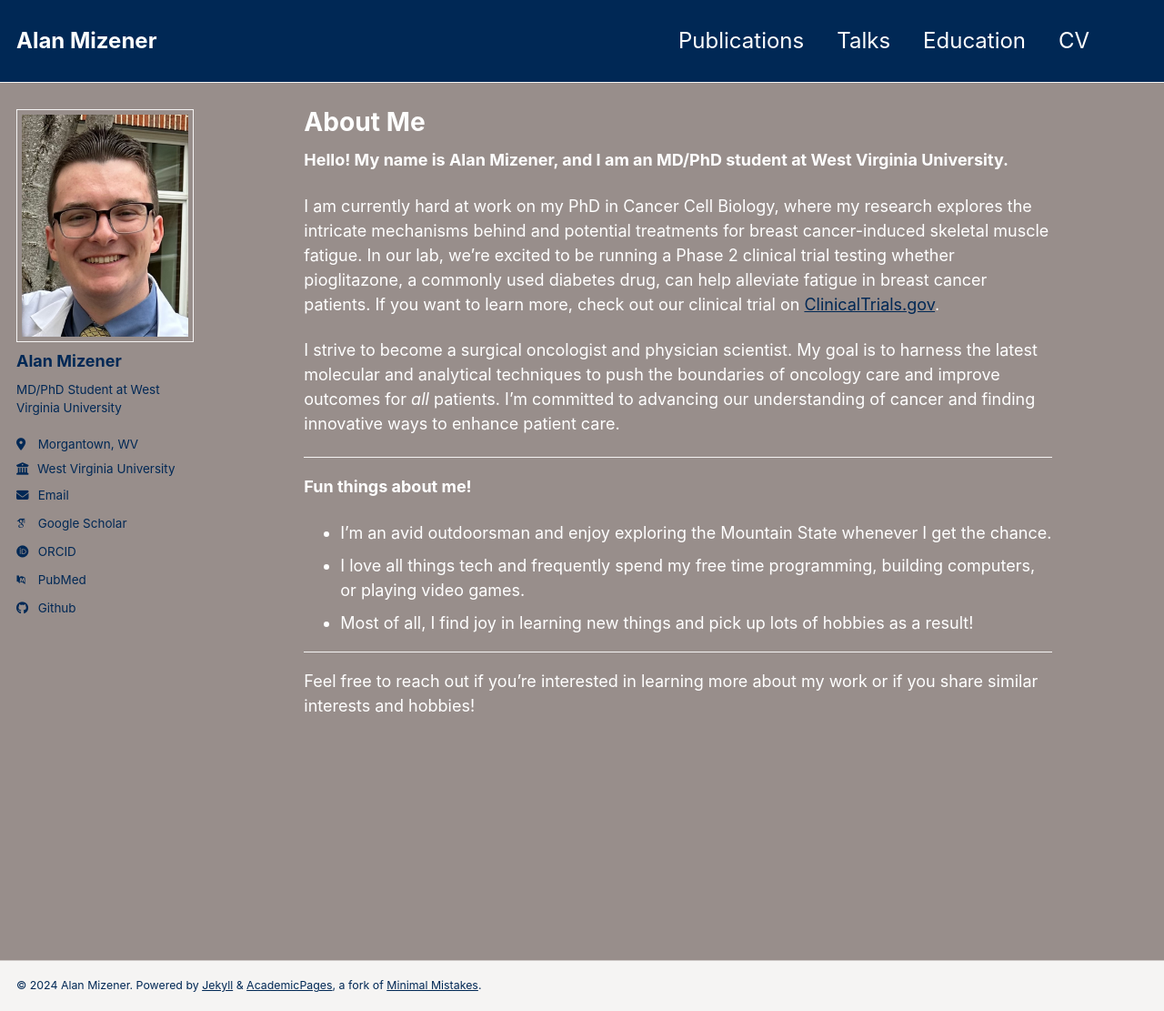
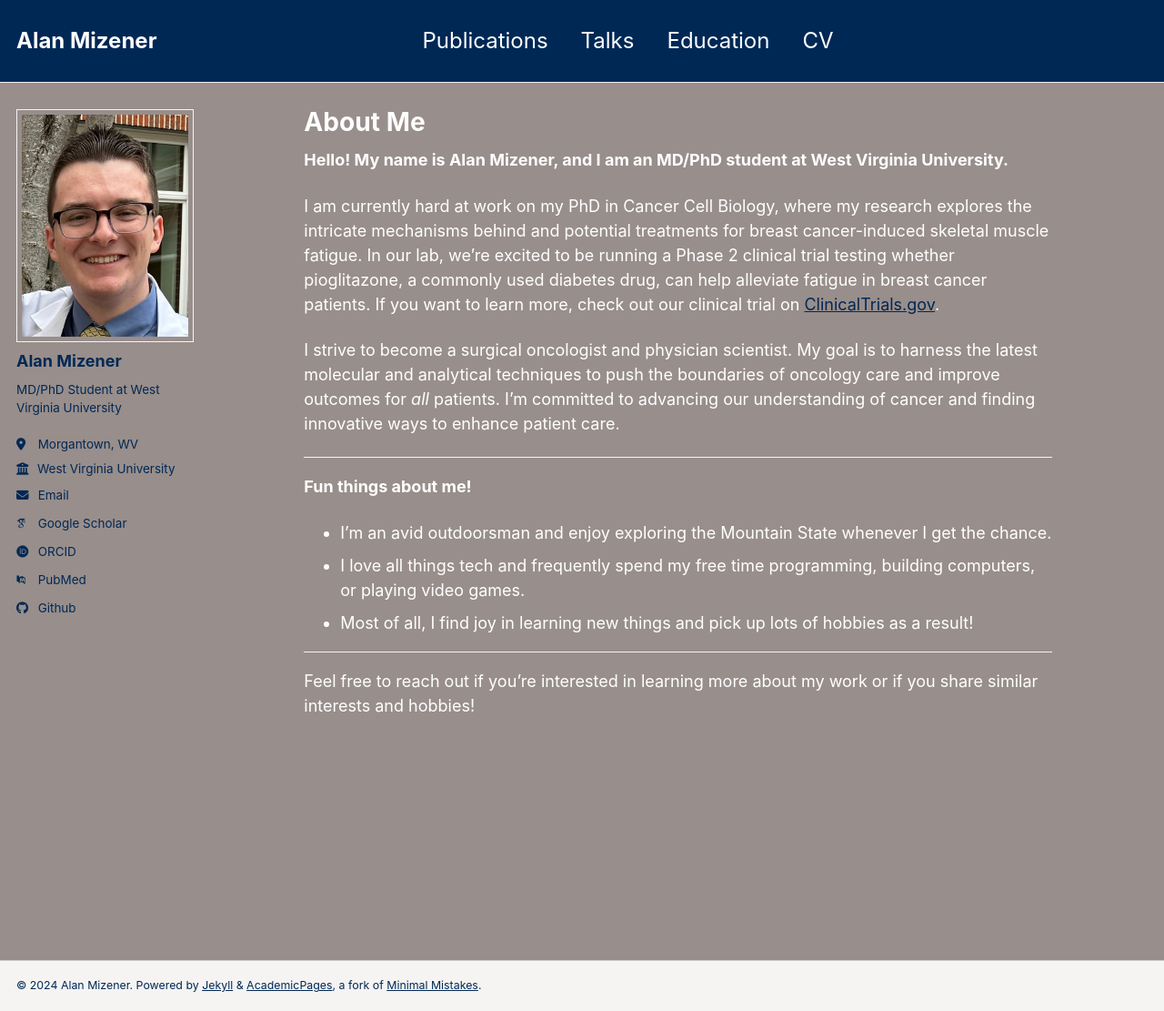
Before and after one commit to admizener/admizener.github.io, a Jekyll site: the page built from _pages/about.md, in a window 1280 px wide and 1111 px high. Shown: the whole window at 91% size. Built offline with Jekyll 4.4.1, drawn with Linux system fonts in a browser that asks for light colours; some web fonts are replaced.

Commit message:
Update _masthead.scss

```diff
--- a/_sass/_masthead.scss
+++ b/_sass/_masthead.scss
@@ -52,10 +52,10 @@
 
   &--lg {
      @include breakpoint($x-large) {
-           padding-right: 42vw;
+           padding-right: 40vw;
      }
 
-     @media (max-width: $large) {
+     @media (max-width: $x-large) {
            padding-right: 20vw;
      }
   }
```
